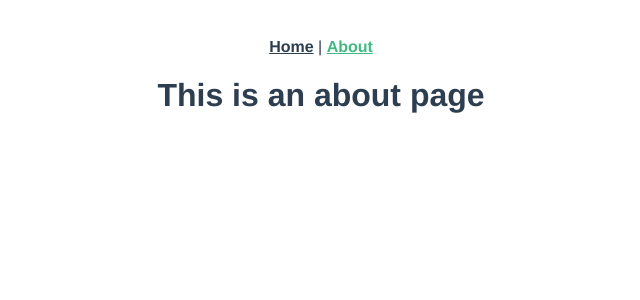
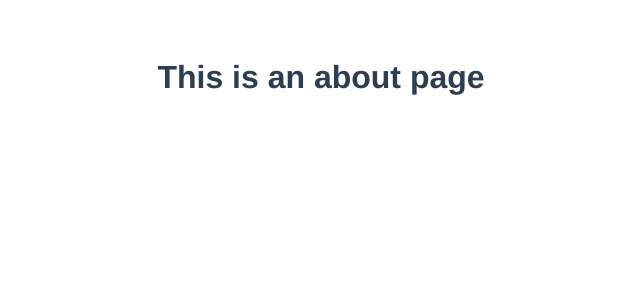
Before and after one commit to akinankarali/CoffeeBrew, a Vue app in the folder client/: page /about in a window 1280 px wide. Shown: the top 300 px of the page, without its empty margins (319-959 px from the left). Built offline with nearby package versions, Linux system fonts and the light colour scheme.

Commit message:
delete router links

```diff
--- a/client/src/App.vue
+++ b/client/src/App.vue
@@ -1,7 +1,7 @@
 <template>
   <div id="nav">
-    <router-link to="/">Home</router-link> |
-    <router-link to="/about">About</router-link>
+    <router-link to="/"></router-link>
+    <router-link to="/about"></router-link>
 
     <router-view />
   </div>
```
